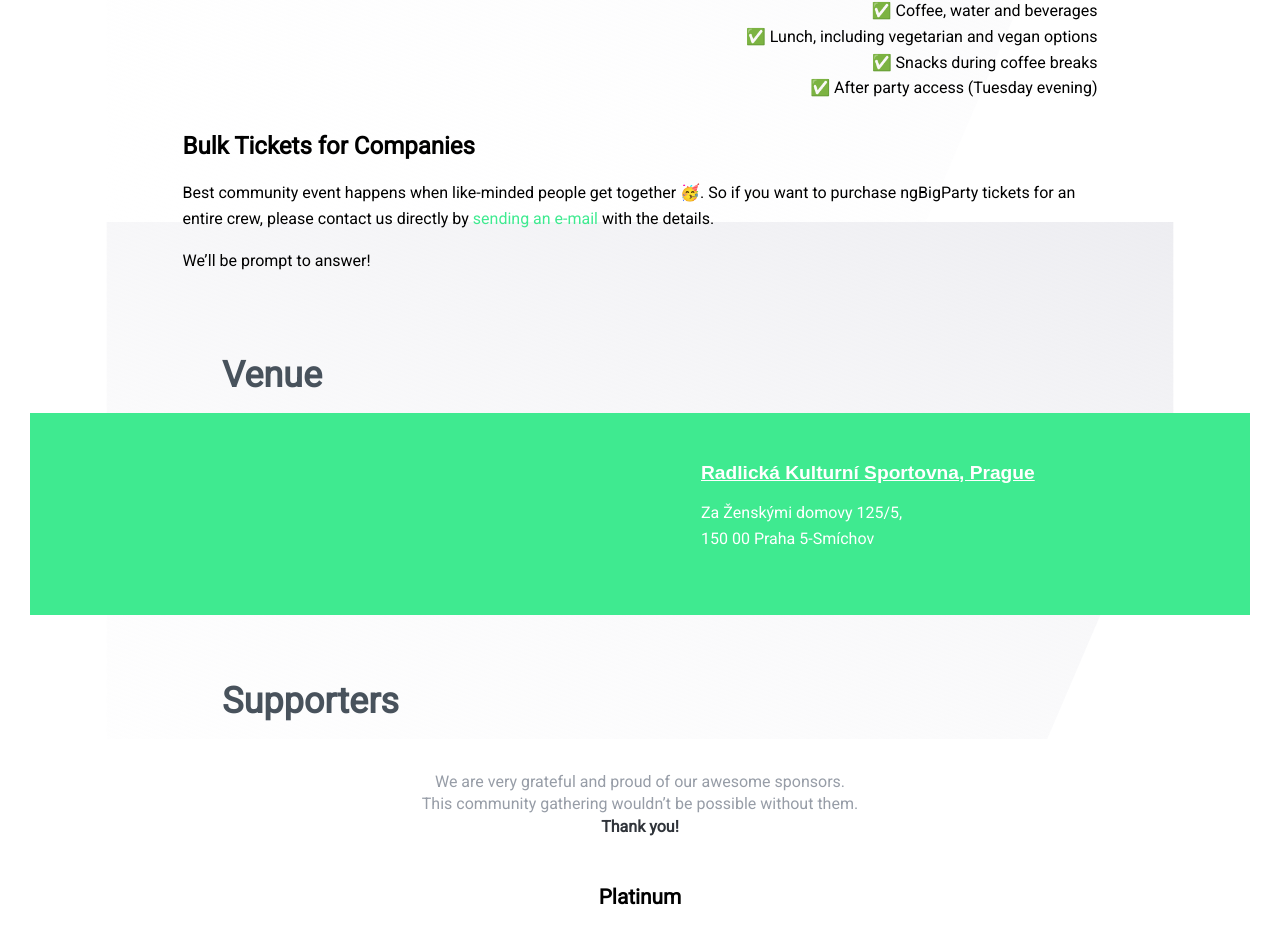
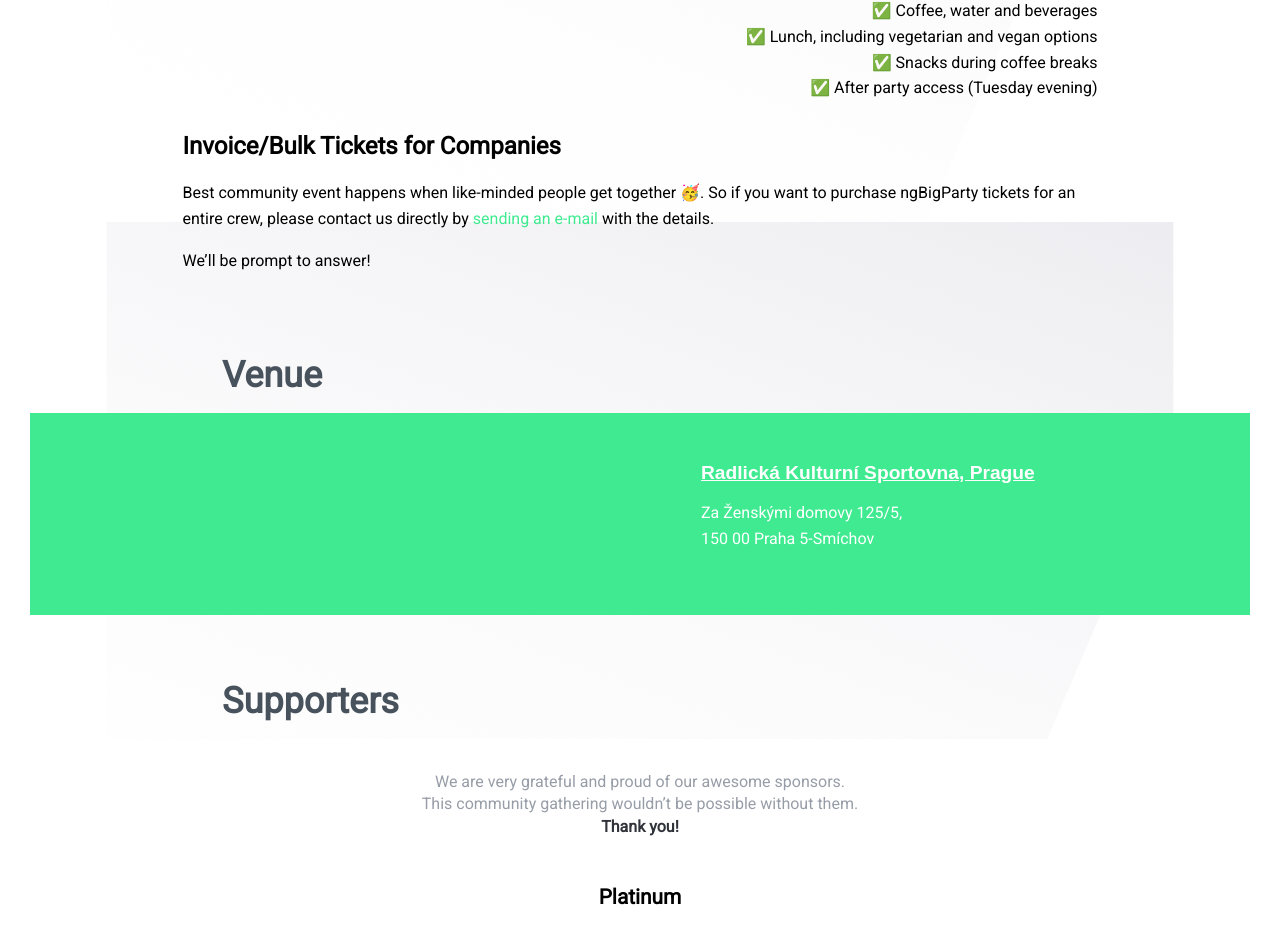
Before and after one commit to ngParty/web, a Next.js app: page /big-party-v in a window 1280 px wide. Shown: the part 6178-7108 px from the top of the page. Built offline with nearby package versions, Linux system fonts and the light colour scheme.

Commit message:
chore(big-v): mention invoice within bulk ticket for companies

```diff
--- a/conferences/big-party-v/tickets.tsx
+++ b/conferences/big-party-v/tickets.tsx
@@ -82,7 +82,7 @@ export const Tickets = () => {
           </ul>
         </section>
         <section className="ticket-info-bulk">
-          <h2>Bulk Tickets for Companies</h2>
+          <h2>Invoice/Bulk Tickets for Companies</h2>
           <p className="text-content">
             Best community event happens when like-minded people get together
             🥳. So if you want to purchase ngBigParty tickets for an entire
```
